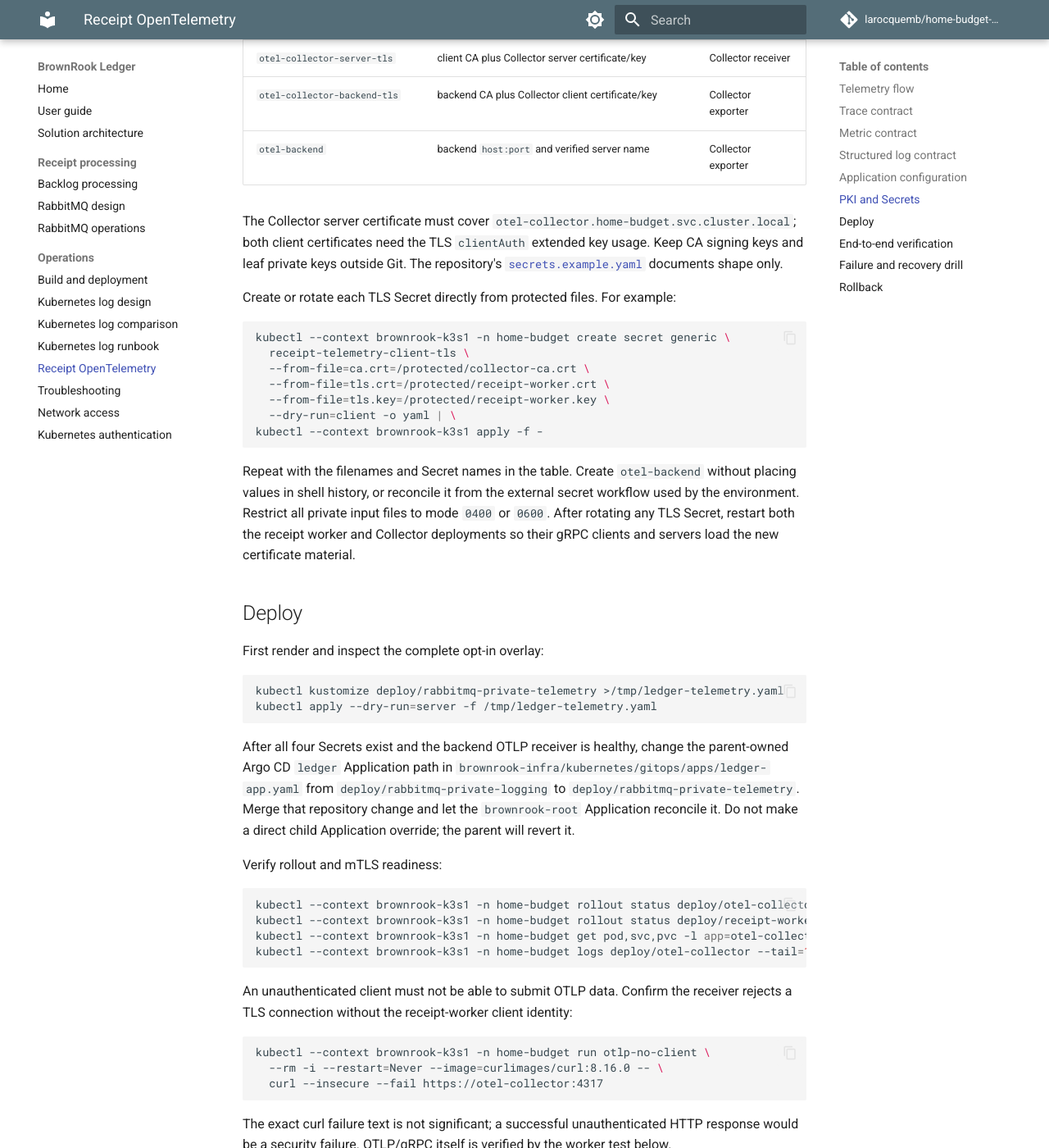
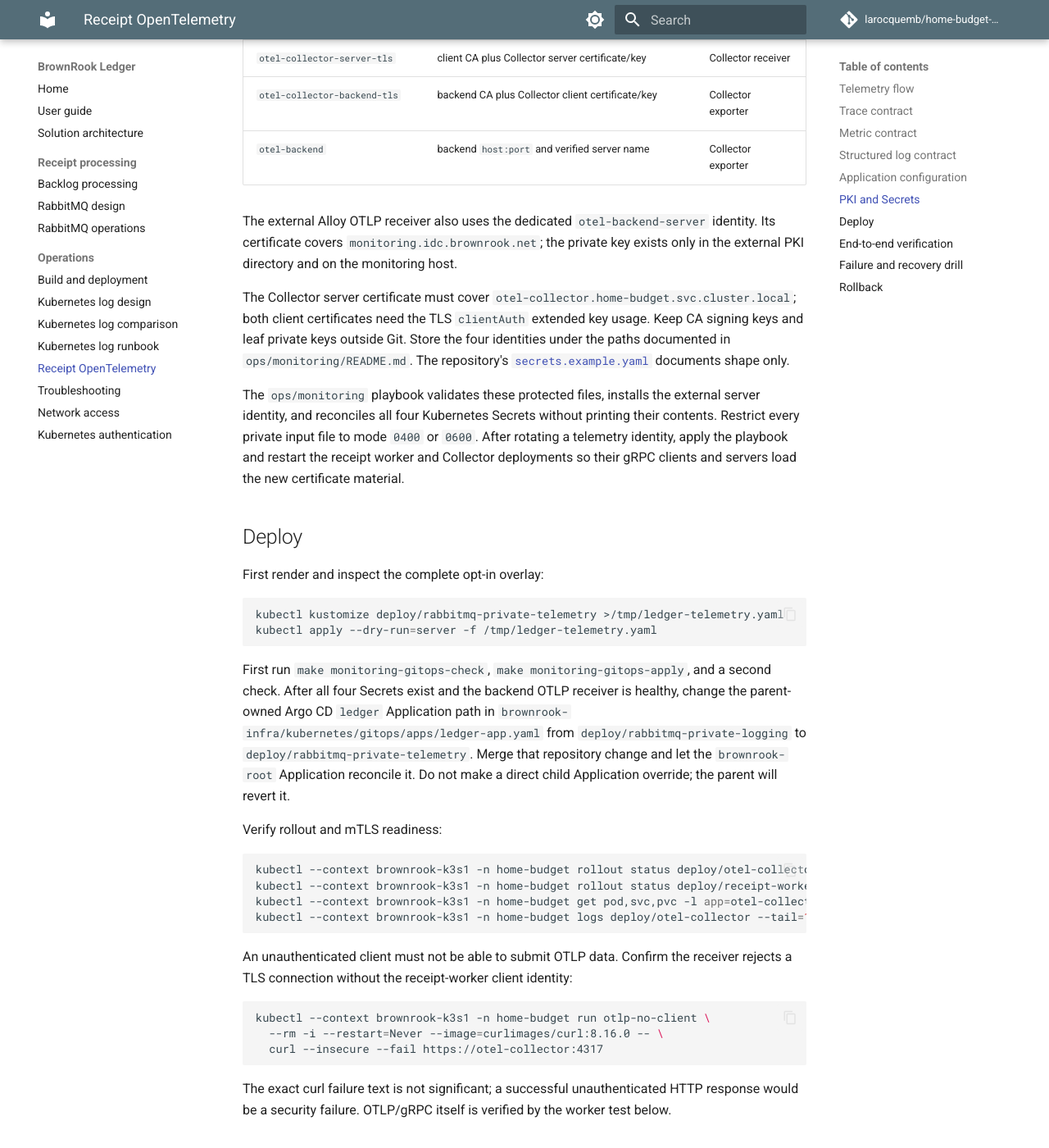
Before and after one commit to larocquemb/home-budget-pipeline, an MkDocs documentation site: the page built from docs/opentelemetry.md, in a window 1280 px wide and 1400 px high, scrolled down 3762 px. Shown: the whole window at 82% size. Built offline with MkDocs 1.6.1 and Material for MkDocs 9.7.7, drawn with Linux system fonts in a browser that asks for light colours; comment, search, counter and statistics services are not loaded.

Commit message:
KAN-88: add GitOps telemetry backend

````diff
--- a/docs/opentelemetry.md
+++ b/docs/opentelemetry.md
@@ -138,31 +138,25 @@ The two OTLP hops use separate identities:
 | `otel-collector-backend-tls` | backend CA plus Collector client certificate/key | Collector exporter |
 | `otel-backend` | backend `host:port` and verified server name | Collector exporter |
 
+The external Alloy OTLP receiver also uses the dedicated
+`otel-backend-server` identity. Its certificate covers
+`monitoring.idc.brownrook.net`; the private key exists only in the external PKI
+directory and on the monitoring host.
+
 The Collector server certificate must cover
 `otel-collector.home-budget.svc.cluster.local`; both client certificates need
 the TLS `clientAuth` extended key usage. Keep CA signing keys and leaf private
-keys outside Git. The repository's
+keys outside Git. Store the four identities under the paths documented in
+`ops/monitoring/README.md`. The repository's
 [`secrets.example.yaml`](https://github.com/larocquemb/home-budget-pipeline/blob/main/deploy/opentelemetry/secrets.example.yaml)
 documents shape only.
 
-Create or rotate each TLS Secret directly from protected files. For example:
-
-```bash
-kubectl --context brownrook-k3s1 -n home-budget create secret generic \
-  receipt-telemetry-client-tls \
-  --from-file=ca.crt=/protected/collector-ca.crt \
-  --from-file=tls.crt=/protected/receipt-worker.crt \
-  --from-file=tls.key=/protected/receipt-worker.key \
-  --dry-run=client -o yaml | \
-kubectl --context brownrook-k3s1 apply -f -
-```
-
-Repeat with the filenames and Secret names in the table. Create `otel-backend`
-without placing values in shell history, or reconcile it from the external
-secret workflow used by the environment. Restrict all private input files to
-mode `0400` or `0600`. After rotating any TLS Secret, restart both the receipt
-worker and Collector deployments so their gRPC clients and servers load the
-new certificate material.
+The `ops/monitoring` playbook validates these protected files, installs the
+external server identity, and reconciles all four Kubernetes Secrets without
+printing their contents. Restrict every private input file to mode `0400` or
+`0600`. After rotating a telemetry identity, apply the playbook and restart the
+receipt worker and Collector deployments so their gRPC clients and servers load
+the new certificate material.
 
 ## Deploy
 
@@ -173,7 +167,9 @@ kubectl kustomize deploy/rabbitmq-private-telemetry >/tmp/ledger-telemetry.yaml
 kubectl apply --dry-run=server -f /tmp/ledger-telemetry.yaml
 ```
 
-After all four Secrets exist and the backend OTLP receiver is healthy, change
+First run `make monitoring-gitops-check`, `make monitoring-gitops-apply`, and a
+second check. After all four Secrets exist and the backend OTLP receiver is
+healthy, change
 the parent-owned Argo CD `ledger` Application path in
 `brownrook-infra/kubernetes/gitops/apps/ledger-app.yaml` from
 `deploy/rabbitmq-private-logging` to
````
Also changed, not shown: docs/operations-runbook.md (+3 -2 lines), ops/monitoring/README.md (+40 -10 lines), 13 other files.
